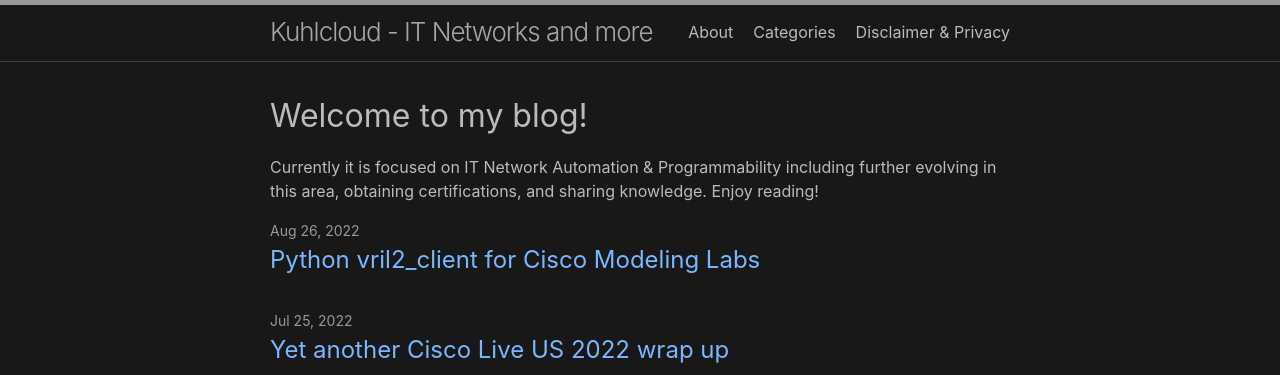
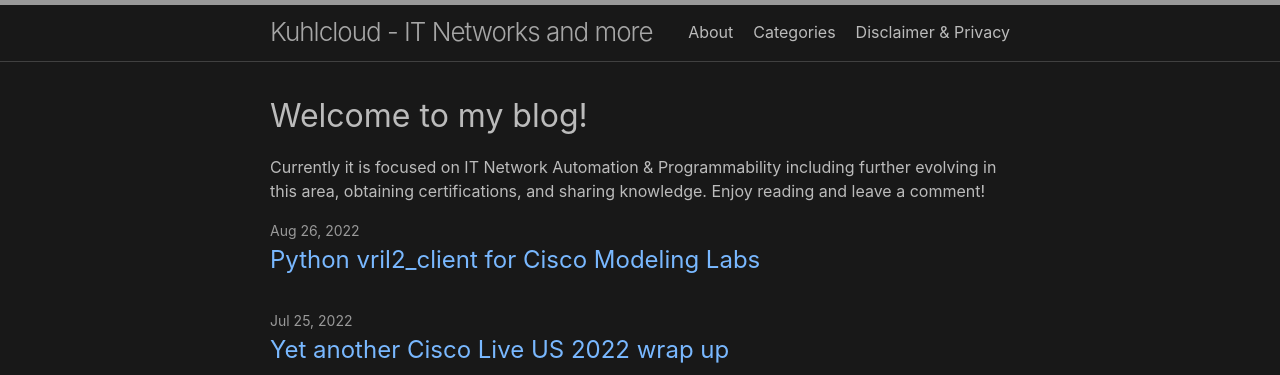
Before and after one commit to daniel1820815/daniel1820815.github.io, a Jekyll site: the page built from index.md, in a window 1280 px wide. Shown: the top 375 px of the page. Built offline with Jekyll 4.4.1, drawn with Linux system fonts in a browser that asks for light colours.

Commit message:
updated description

```diff
--- a/_config.yml
+++ b/_config.yml
@@ -6,7 +6,7 @@ author:
 description: >- # this means to ignore newlines until "baseurl:"
   Currently it is focused on IT Network Automation & Programmability
   including further evolving in this area, obtaining certifications,
-  and sharing knowledge. Enjoy reading!
+  and sharing knowledge. Enjoy reading and leave a comment!
 baseurl: "" # the subpath of your site, e.g. /blog
 url: https://blog.kuhlcloud.de # the base hostname & protocol for your site, e.g. http://example.com
 social:
```
